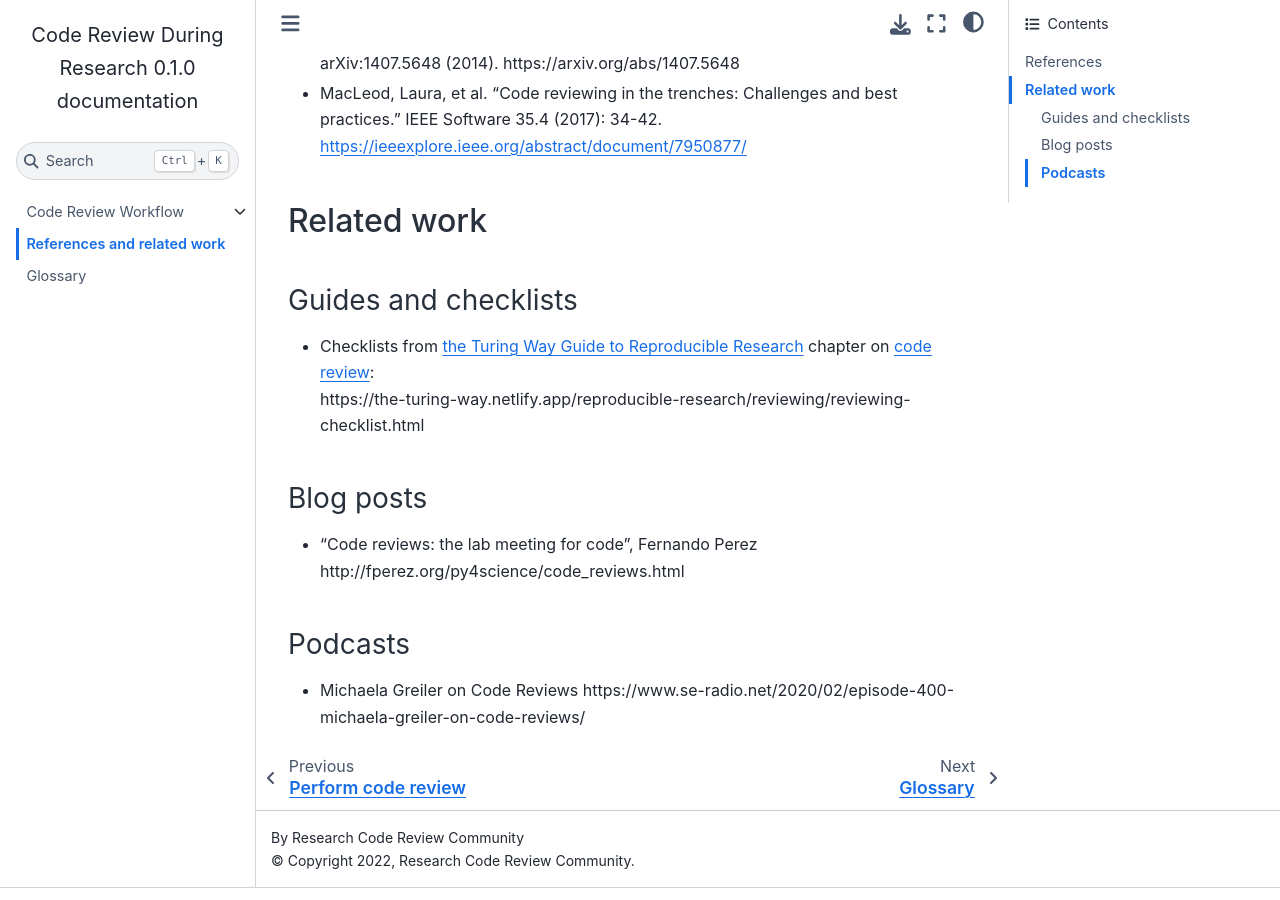
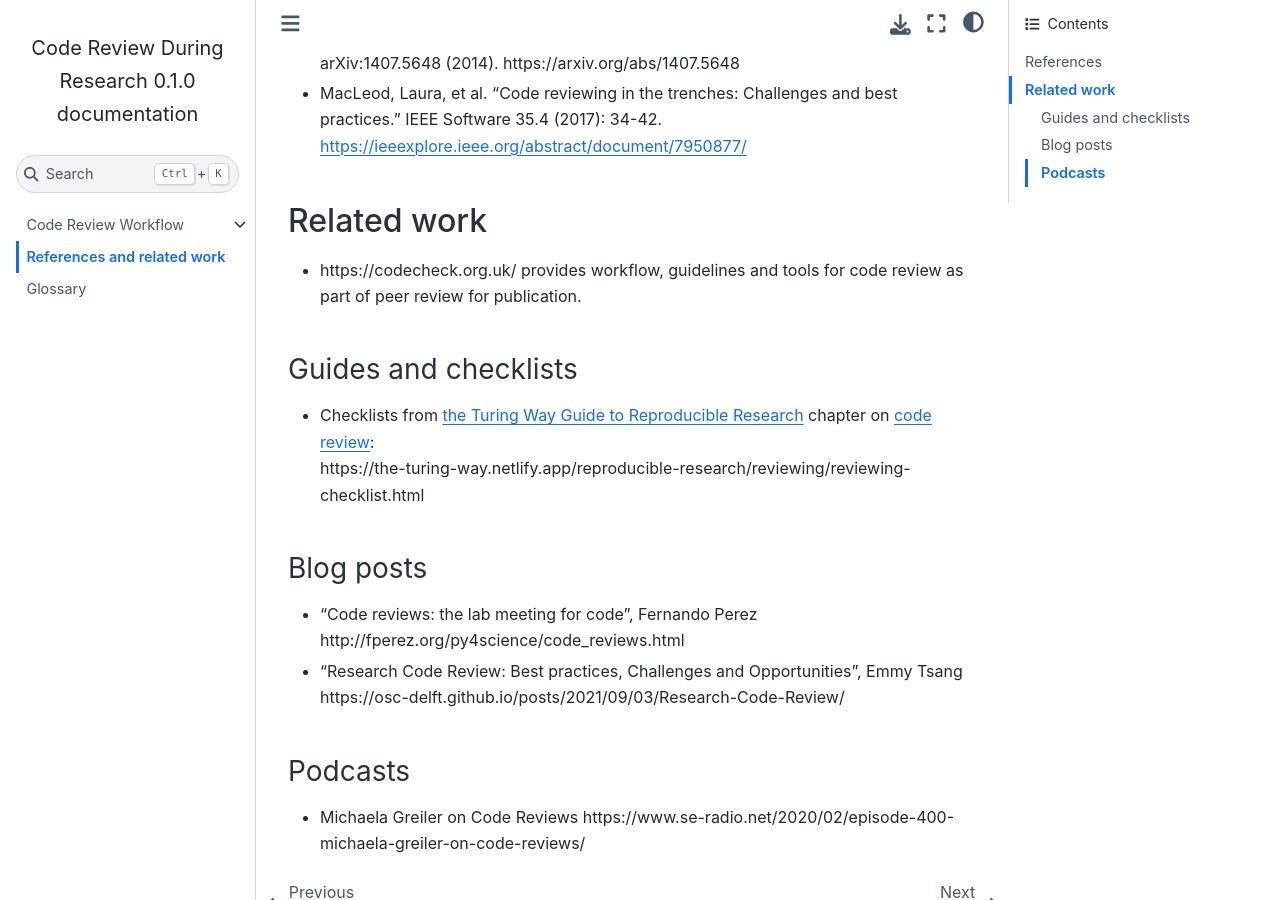
Before and after one commit to ResearchCodeReviewCommunity/dev-review, a Sphinx documentation site: the page built from docs/refs-related.md, in a window 1280 px wide and 900 px high, scrolled down 516 px. Built offline with Sphinx 7.4.7 and the Sphinx Book theme 1.1.4, drawn with Linux system fonts in a browser that asks for light colours.

Commit message:
Revise docs/refs-related.md, fixes #27
- Adds osc-delft blog post
- Also adds a link to CODECHECK under related work
- Fixes a heading mistake in markdown, h5 -> h3

```diff
--- a/docs/refs-related.md
+++ b/docs/refs-related.md
@@ -19,7 +19,10 @@ Guidelines were adapted from the following sources:
   [https://ieeexplore.ieee.org/abstract/document/7950877/](https://www.michaelagreiler.com/wp-content/uploads/2019/03/Code-Reviewing-in-the-Trenches-Understanding-Challenges-Best-Practices-and-Tool-Needs.pdf)
 
 ## Related work
-##### Guides and checklists
+- https://codecheck.org.uk/ provides workflow, guidelines and tools
+  for code review as part of peer review for publication.
+
+### Guides and checklists
 - Checklists from [the Turing Way Guide to Reproducible Research](https://the-turing-way.netlify.app/welcome.html)
   chapter on [code review](https://the-turing-way.netlify.app/reproducible-research/reviewing.html):
   https://the-turing-way.netlify.app/reproducible-research/reviewing/reviewing-checklist.html
@@ -27,6 +30,8 @@ Guidelines were adapted from the following sources:
 ### Blog posts
 * "Code reviews: the lab meeting for code", Fernando Perez
   http://fperez.org/py4science/code_reviews.html
+* "Research Code Review: Best practices, Challenges and Opportunities", Emmy Tsang
+  https://osc-delft.github.io/posts/2021/09/03/Research-Code-Review/
 
 ### Podcasts
 * Michaela Greiler on Code Reviews
```
